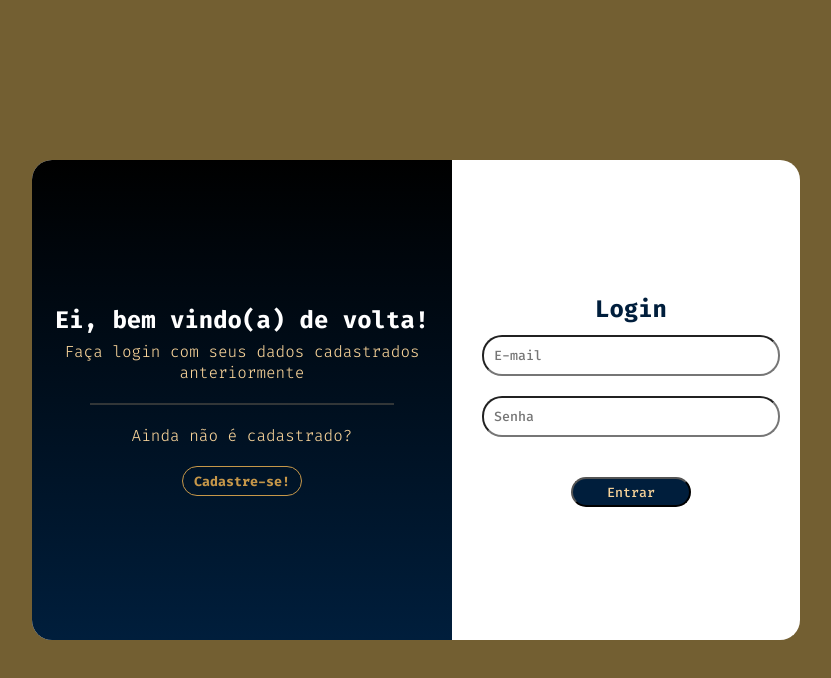
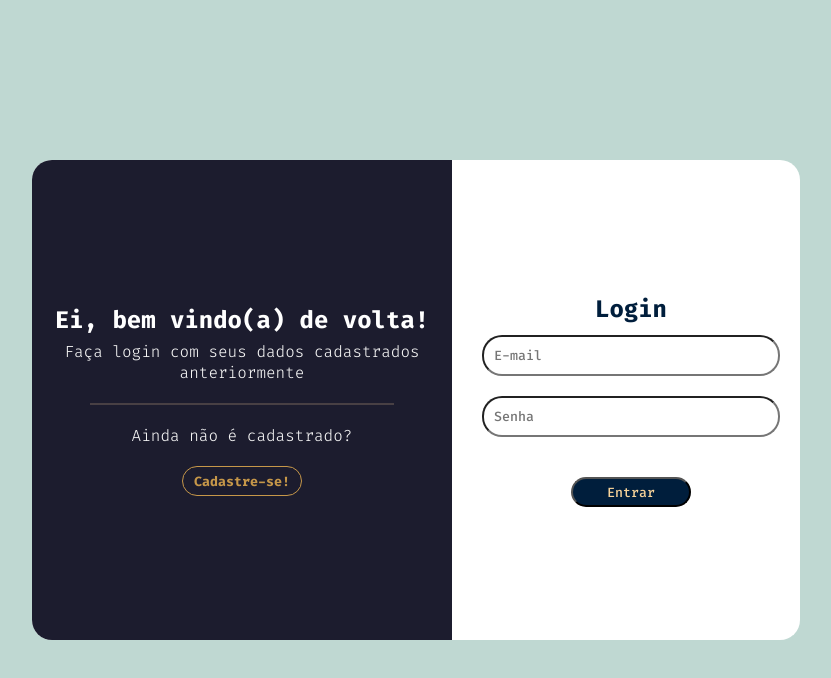
Before and after one commit to eiericksilva/todo-react-firebase, a React (Vite) app: page / in a window 1280 px wide. Shown: the top 678 px of the page, without its empty margins (224-1055 px from the left). Built offline with nearby package versions, Linux system fonts and the light colour scheme; no server answers.

Commit message:
alterando estilos

```diff
--- a/src/components/CreateTodo/CreateTodo.js
+++ b/src/components/CreateTodo/CreateTodo.js
@@ -2,19 +2,19 @@ import styled from "styled-components";
 
 export const Container = styled.form`
   display: flex;
-  width: 100%;
+  width: 80%;
   height: 70px;
   margin: 0 auto;
   align-items: center;
   justify-content: space-around;
   margin-bottom: 20px;
-  background-color: #c69749;
+  background-color: var(--blue-magenta);
 
   svg {
     cursor: pointer;
     display: none;
     &:hover {
-      color: #735f32;
+      color: #c69749;
     }
   }
 
--- a/src/components/EditTodo/EditTodo.js
+++ b/src/components/EditTodo/EditTodo.js
@@ -7,7 +7,7 @@ export const Container = styled.form`
   align-items: center;
   justify-content: space-around;
   background-color: #282a3a;
-  height: 50px;
+  min-height: 50px;
   padding: 10px;
   margin-bottom: 20px;
 
--- a/src/components/Header/Header.js
+++ b/src/components/Header/Header.js
@@ -2,11 +2,13 @@ import styled from "styled-components";
 
 export const Container = styled.div`
   text-align: center;
-  margin: 20px;
+  padding: 30px 10px;
+  margin-bottom: 10px;
   display: flex;
   justify-content: space-between;
   align-items: center;
-
+  background-color: var(--gray);
+  color: var(--quantum);
   @media (max-width: 770px) {
     flex-direction: column;
     gap: 5px;
@@ -17,7 +19,9 @@ export const Title = styled.h1`
   font-size: 24px;
 `;
 
-export const UserEmail = styled.h4``;
+export const UserEmail = styled.h4`
+  font-size: 14px;
+`;
 export const Button = styled.button`
   color: #001e3c;
   border-radius: 20px;
@@ -25,7 +29,6 @@ export const Button = styled.button`
   height: 30px;
   width: 120px;
   border-radius: 20px;
-  margin-top: 20px;
 
   &:hover {
     cursor: pointer;
--- a/src/components/Todo/Todo.js
+++ b/src/components/Todo/Todo.js
@@ -12,11 +12,6 @@ export const ContainerTodo = styled.div`
   align-items: center;
   justify-content: space-between;
   padding: 10px;
-
-  &.classTodoIsCompleted {
-    background-color: #001e3c;
-    color: #fff;
-  }
 `;
 
 export const WrapperTasks = styled.div`
@@ -36,23 +31,24 @@ export const ButtonGroup = styled.div`
   gap: 10px;
   min-width: 30%;
   align-items: center;
+  color: black;
 
   svg {
-    color: #735f32;
+    color: var(--quantum);
     cursor: pointer;
-    display: none
+    display: none;
     &:hover {
       color: #c69749;
     }
 
-     @media (min-width: 769px) {
-      display: none;
+    @media (max-width: 769px) {
+      display: block;
     }
   }
 `;
 
 export const TitleTodo = styled.h1`
-  font-size: 12px;
+  font-size: 15px;
   width: 70%;
 
   &.classTextIsCompleted {
--- a/src/components/Todo/index.jsx
+++ b/src/components/Todo/index.jsx
@@ -9,15 +9,14 @@ import Button from "../Button";
 const Todo = ({ todo, deleteTodo, toggleIsCompleted, toggleIsUpdating }) => {
   return (
     <div>
-      <ContainerTodo
-        className={`${todo.isCompleted ? "classTodoIsCompleted" : ""}`}
-      >
+      <ContainerTodo>
         <TitleTodo
           className={`${todo.isCompleted ? "classTextIsCompleted" : ""}`}
           onClick={() => toggleIsCompleted(todo)}
         >
           {todo.text}
         </TitleTodo>
+
         <ButtonGroup>
           <FiEdit size={25} onClick={() => toggleIsUpdating(todo)} />
           <Button
--- a/src/pages/Login/Login.js
+++ b/src/pages/Login/Login.js
@@ -31,7 +31,7 @@ export const ColumnOne = styled.div`
   min-width: 420px;
   height: 100%;
   padding: 20px;
-  background: linear-gradient(180deg, #000, #001e3c);
+  background: var(--blue-magenta);
   border-radius: 20px 0 0 20px;
 
   display: flex;
@@ -50,7 +50,7 @@ export const ColumnOne = styled.div`
   }
 
   p {
-    color: #f7d399;
+    color: var(--gray);
     text-align: center;
     font-weight: 300;
   }
--- a/src/styles/global.js
+++ b/src/styles/global.js
@@ -10,7 +10,16 @@ export const GlobalStyle = createGlobalStyle`
     }
 
     body {
-        background-color: #735F32;
+        background-color: var(--bg);
         color: #f2f2f2;
     }
+
+    :root {
+        --bg: #BFD8D2;
+        --yellow: #FFED34;
+        --blue-ciano: #5AB5F5;
+        --gray: #F4F4F4;
+        --blue-magenta: #1C1C2E;
+        --quantum: #111111;
+    }
 `;
```
